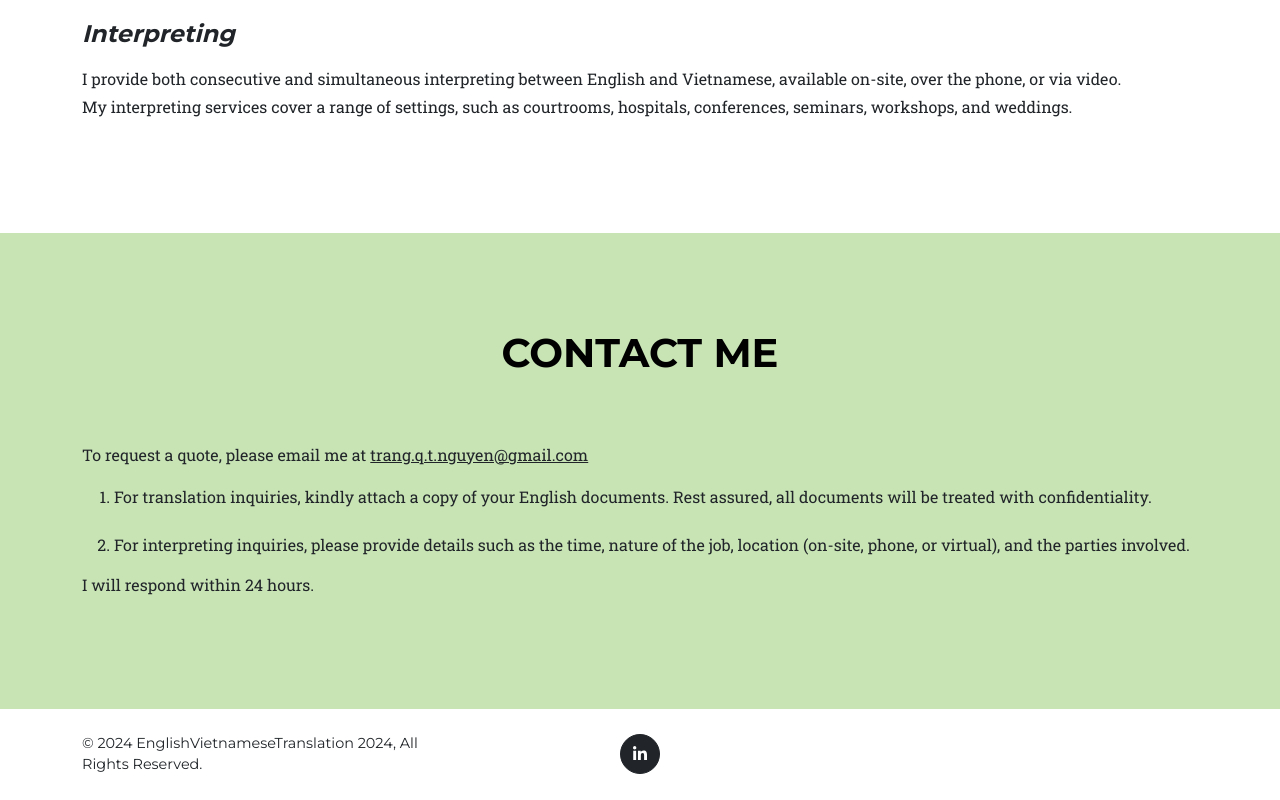
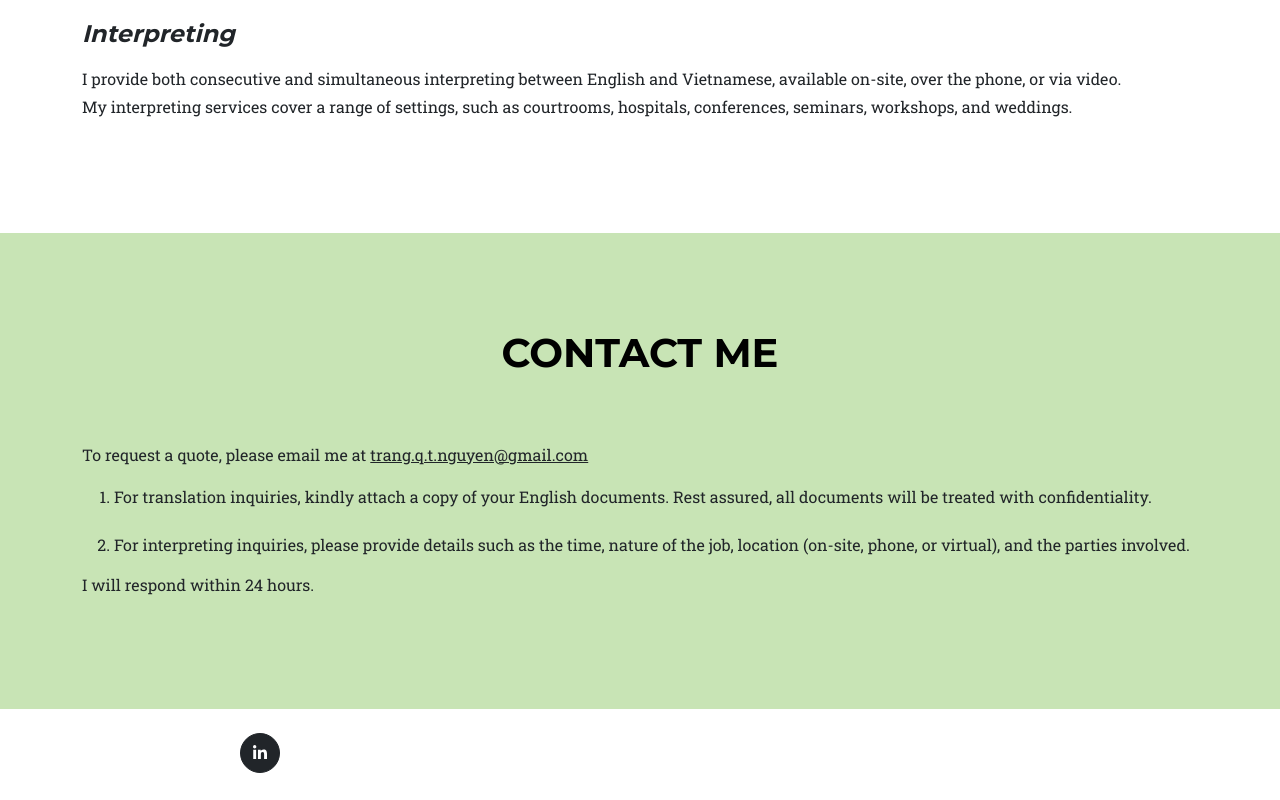
Before and after one commit to honhanbao/EVTranslation, a website: page index.html in a window 1280 px wide. Shown: the part 1877-2677 px from the top of the page. Drawn offline with nearby package versions, Linux system fonts and the light colour scheme.

Commit message:
Update index.html

```diff
--- a/index.html
+++ b/index.html
@@ -162,7 +162,7 @@
         <footer class="footer py-4">
             <div class="container">
                 <div class="row align-items-center">
-                    <div class="col-lg-4 text-lg-start">&copy; 2024 EnglishVietnameseTranslation 2024, All Rights Reserved.</div>
+<!--                     <div class="col-lg-4 text-lg-start">&copy; 2024 EnglishVietnameseTranslation, All Rights Reserved.</div> -->
                     <div class="col-lg-4 my-3 my-lg-0">
                         <!-- <a class="btn btn-dark btn-social mx-2" href="#!" aria-label="Twitter"><i class="fab fa-twitter"></i></a> -->
                         <!-- <a class="btn btn-dark btn-social mx-2" href="#!" aria-label="Facebook"><i class="fab fa-facebook-f"></i></a> -->
```
